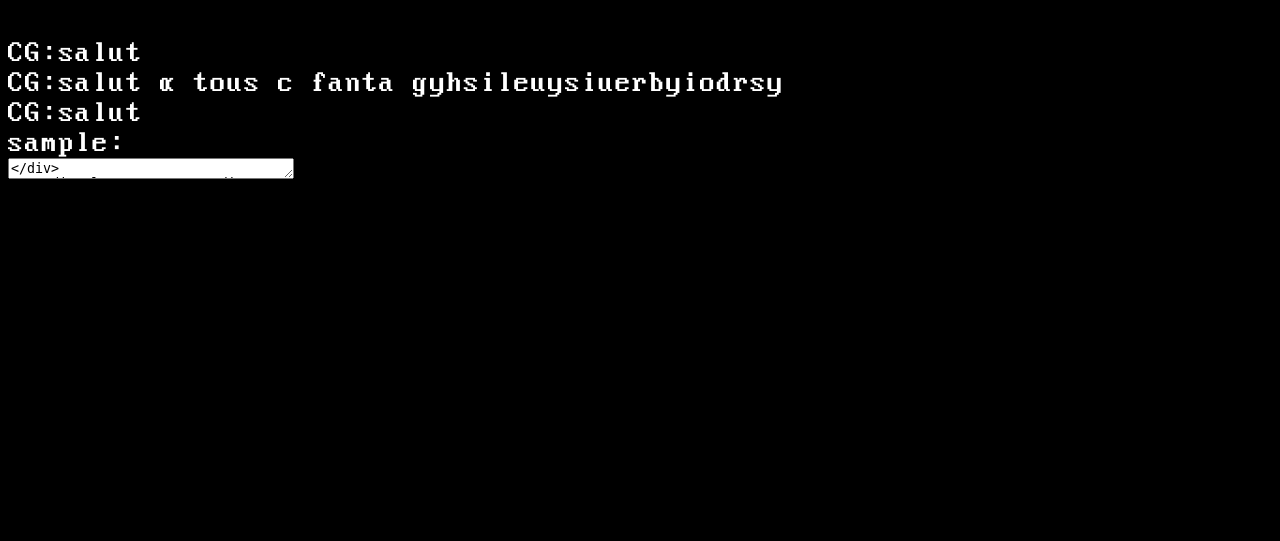
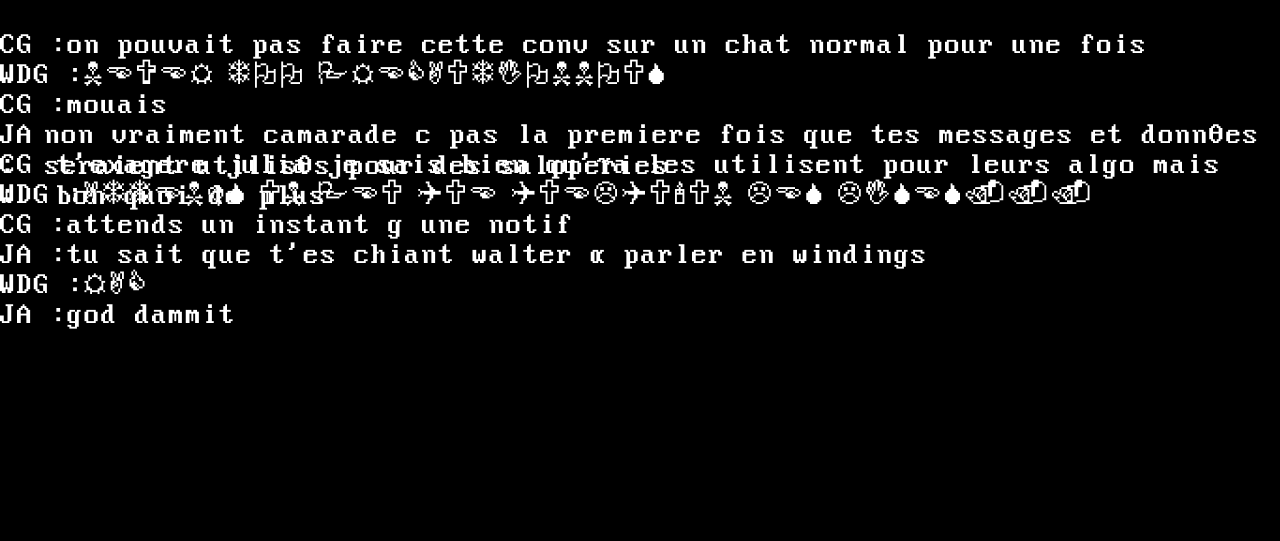
Before and after one commit to WannaUsername/info_nigth_website, a PHP site: page /hidden.php in a window 1280 px wide. Shown: the top 541 px of the page. Before the commit the page ends 179 px from the top, so only its background shows below. Run offline with PHP 8.4, Linux system fonts and the light colour scheme; the visitor is signed in with stand-in values (Sample User, id 1).

Commit message:
ajout du début de l'arg

```diff
--- a/hidden.css
+++ b/hidden.css
@@ -10,23 +10,61 @@ body{
     background-color:black;
     color:white;
 }
+.chat{
+    position:absolute;
+    top:0px;
+    left:0px;
+}
 p{
     color:white;
     font-size:30px;
 }
 .gastermessage{
 
+    height: 30px;
     font-family:windings;
     display: flex;
+    background-color:black;
+    color : white;
+    font-size:30px;
+    border :hidden;
 }
 .message{
-
+    height: 30px;
     font-family:DOSVGA;
     display: flex;
+    background-color:black;
+    color : white;
+    font-size:30px;
+    border :hidden;
 }
 .acronym{
     font-family: DOSVGA;
 }
-div{
-    height: 30px;
+
+.yourself{
+    color:white;
+    display: flex;
+    font-family:DOSVGA;
+    position:absolute;
+    left:0px;
+    bottom:30px;
+    height:30px;
 }
+.myacronym{
+    font-family: DOSVGA;
+    position:relative;
+    left:0px;
+    bottom:0px;
+}
+.mymessage{
+
+    font-family:DOSVGA;
+    background-color:black;
+    color : white;
+    font-size:30px;
+    border :hidden;
+    position:relative;
+    width:1000px;
+    top:13px;
+}
--- a/hidden.php
+++ b/hidden.php
@@ -1,14 +1,105 @@
-<?php
-require "hidden.html";
-session_start();
-//echo "truc";
-if (isset($_SESSION["pseudonym"])){
-    echo '
-    <div class="yourself"><div class="acronym"><p>'.$_SESSION["pseudonym"].':</p></div><textarea id="trymessage" name="trymessage" rows="1" cols="33"></div>';
-sleep(2);
-}
-sleep(2);
-echo '
-    <div class="message"><div class="acronym"><p>CG:</p></div><p>salut</p></div>';
-sleep(2);
+<!DOCTYPE html>
+<html lang="fr">
+<head>
+    <meta charset="UTF-8">
+    <meta name="viewport" content="width=device-width, initial-scale=1.0">
+    <title>Titre de la page</title>
+    <meta name="description" content="Description de la page">
+    <!-- Lien vers une feuille de style CSS externe -->
+    <link rel="stylesheet" href="hidden.css">
+    <script></script>
+</head>
+<body>
+    <div class="chat">
+        <div class="message"><div class="acronym"><p>CG  : </p></div><p> on pouvait pas faire cette conv sur un chat normal pour une fois</p></div>
+        <div class="gastermessage"><div class="acronym"><p>WDG :</p></div><p> NEVER TOO PRECAUTIONNOUS </p></div>
+        <div class="message"><div class="acronym"><p>CG  :</p></div><p> mouais</p></div>
+
+    </div>
+    <div class="yourself"><div class="acronym"><p>
+    <?php
+    session_start();
+    //echo "truc";
+    $test = isset($_SESSION['chat1finished']);
+    if (isset($_SESSION["pseudonym"])){
+        echo $_SESSION["pseudonym"];
+    }
+    else{
+        echo 'UNKNOWN';
+    }
+    echo ':</p></div><div class="mymessage"><form name="themessage" action="#" method="POST"><input class="mymessage" type="text"
+  id="trymessage1"
+  name="trymessage1"
+  maxlength="50"
+  size="50" /><input type="hidden" name="chat1finished" value="true"></input></form></div></div>';
+
+
+    if (isset($_POST['trymessage1'])){
+        $_SESSION['message1']=$_POST['trymessage1'];
+    }
+
+
+
 ?>
+<script src="script_hidden.js"></script>
+<script>
+    var chat = document.getElementsByClassName("chat")[0];
+    console.log(chat.children);
+    if(
+        <?php
+            if (isset($_POST['chat1finished'])){
+                $_SESSION['chat1finished']=$_POST['chat1finished'];
+            }
+            if ((isset($_SESSION['chat1finished']))){
+                echo 'true';
+            }
+            else{
+                echo 'false';
+            }
+        ?>
+    ){
+        let msg1=document.createElement("div");
+        setTimeout(function(){
+            msg1=createmessage("JA ","non vraiment camarade c pas la premiere fois que tes messages et données seraient utilisés pour des saloperies","DOSVGA")
+            chat.appendChild(msg1);
+            setTimeout(function(){
+                msg1=createmessage("CG ","t'exagere julia je sais bien qu'ça les utilisent pour leurs algo mais bon quoi de plus","DOSVGA")
+                chat.appendChild(msg1);
+                setTimeout(function(){
+                    msg1=createmessage("WDG","ATTENDS UN PEU QUE QUELQU'UN LES LISES...","windings")
+                    chat.appendChild(msg1);
+                    setTimeout(function(){
+                        msg1=createmessage("CG ","attends un instant g une notif","DOSVGA")
+                        chat.appendChild(msg1);
+                        setTimeout(function(){
+                            msg1=createmessage("JA ","tu sait que t'es chiant walter à parler en windings","DOSVGA")
+                            chat.appendChild(msg1);
+                            setTimeout(function(){
+                                msg1=createmessage("WDG","RAC","windings")
+                                chat.appendChild(msg1);
+                                setTimeout(function(){
+                                    msg1=createmessage("JA","god dammit","DOSVGA")
+                                    chat.appendChild(msg1);
+                                },0);
+                            },0);
+                        },0);
+                    }, 0);
+                }, 0);
+            }, 0);
+        }, 0);
+    }
+    else{
+        let msg1=document.createElement("div");
+        setTimeout(function(){
+            msg1=createmessage("TT","douche")
+            chat.appendChild(msg1);
+            console.log("a eu lieu2");
+            console.log(chat.children)
+        }, 2000);
+    }
+    console.log("finito")
+
+
+</script>
+</body>
+</html>
--- a/index.html
+++ b/index.html
@@ -13,5 +13,6 @@
     <h1>titre test</h1>
     <div class="botbox" id="botbox1"><div class="deadbouton" id="deadbouton1"><img src="cross.png" class="crosspng"></img></div></div>
     <script src="script_index.js"></script>
+
 </body>
 </html>
--- /dev/null
+++ b/script_hidden.js
@@ -0,0 +1,76 @@
+
+
+
+function spostaDiv() {
+  margin += 10;
+  myDiv.style.marginLeft = margin + "px";
+}
+function tryDeleteAI(box)
+{
+    var el = document.querySelector(".botbox")
+    el.style.position="relative";
+    var audio = new Audio('donMove.mp3');
+    audio.play();
+    var bramble=setInterval(function(){
+        el.style.top="3px";
+        setTimeout(function(){
+            el.style.top="0px";
+        },25)
+    },50)
+    setTimeout(function(){
+        clearInterval(bramble);
+        console.log("aaaaaaaa");
+    },250);
+
+    //insert here code for throw datas
+}
+function createmessage(pseudo,message){
+    let retur=document.createElement("div");
+    retur.setAttribute("class", "message");
+    retur.appendChild(document.createElement("div"));
+    retur.children[0].setAttribute("class","acronym");
+    retur.children[0].appendChild(document.createElement("p"));
+    retur.children[0].children[0].innerText=pseudo.concat(":");
+    retur.appendChild(document.createElement("p"));
+    retur.children[1].innerText=message;
+    return retur;
+}
+function createmessage(pseudo,message,police){
+    let retur=document.createElement("div");
+    retur.setAttribute("class", "message");
+    retur.setAttribute("style", "font-family:".concat(police));
+    retur.appendChild(document.createElement("div"));
+    retur.children[0].setAttribute("class","acronym");
+    retur.children[0].appendChild(document.createElement("p"));
+    retur.children[0].children[0].innerText=pseudo.concat(" :");
+    retur.appendChild(document.createElement("p"));
+    retur.children[1].innerText=message;
+    return retur;
+}
+document.onkeydown=function(evt){
+        var keyCode = evt ? (evt.which ? evt.which : evt.keyCode) : event.keyCode;
+
+        console.log(keyCode);
+        if(keyCode == 13)
+        {
+            //your function call here
+            window.alert("obviously noone heard... Good for You?");
+            launch_conv();
+            setTimeout(function(){
+                document.themessage.submit();
+            },10000)
+
+        }
+    }
+function launch_conv(){
+    var chat = document.getElementsByClassName("chat")[0];
+    let msg1=document.createElement("div");
+        setTimeout(function(){
+            msg1=createmessage("TT","douche")
+            chat.appendChild(msg1);
+            setTimeout(function(){
+                msg1=createmessage("TT","douche")
+                chat.appendChild(msg1);
+            }, 2000);
+        }, 2000);
+}
```
Also changed, not shown: 1 other file.
